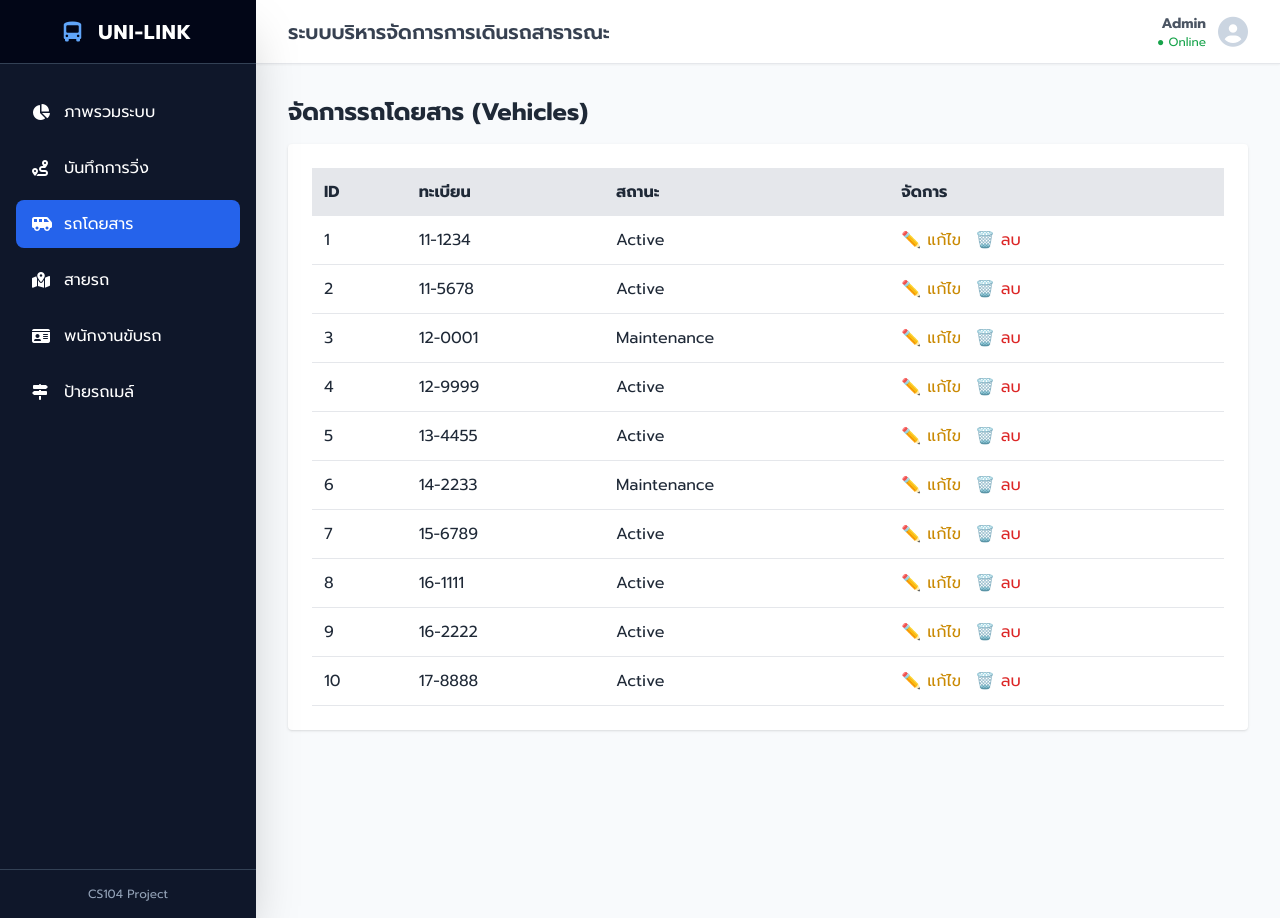
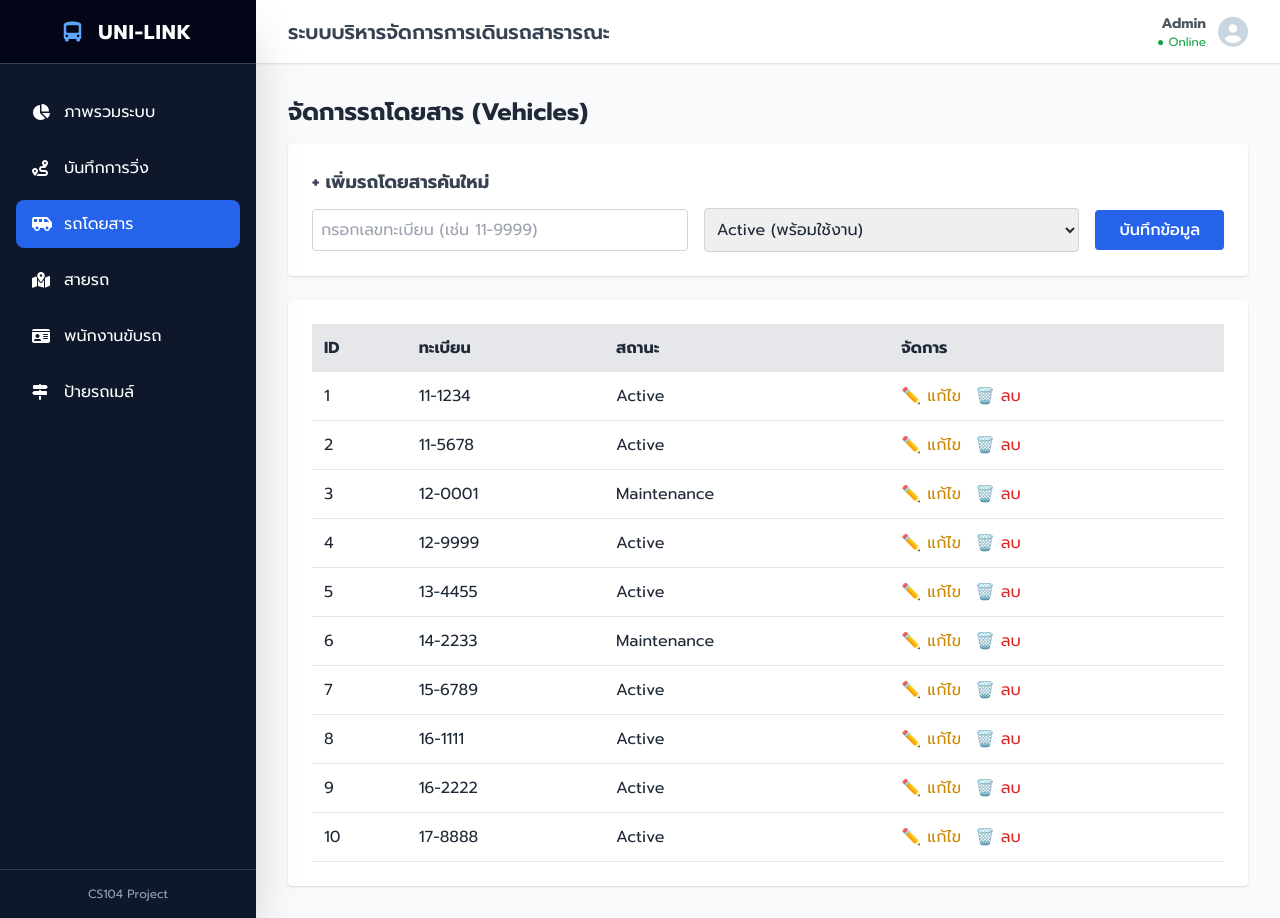
Before and after one commit to pkok00/CS104_RABus, a Flask app: page /vehicles in a window 1280 px wide. Run offline with Flask 3, Linux system fonts and the light colour scheme; data comes from the database, SQL or seed files in the repository; some libraries are stand-ins or nearby versions.

Commit message:
Add files via upload

```diff
--- a/templates/vehicles.html
+++ b/templates/vehicles.html
@@ -1,6 +1,26 @@
 {% extends 'base.html' %}
 {% block content %}
 <h2 class="text-2xl font-bold mb-4">จัดการรถโดยสาร (Vehicles)</h2>
+
+<div class="bg-white p-6 rounded shadow mb-6">
+    <h3 class="text-lg font-bold mb-3 text-gray-700">+ เพิ่มรถโดยสารคันใหม่</h3>
+    <form action="{{ url_for('add_vehicle') }}" method="POST" class="flex flex-col sm:flex-row gap-4 items-center">
+
+        <input type="text" name="plate_number" placeholder="กรอกเลขทะเบียน (เช่น 11-9999)" required
+               class="border border-gray-300 p-2 rounded w-full sm:flex-1 focus:outline-none focus:ring-2 focus:ring-blue-500">
+
+        <select name="status" class="border border-gray-300 p-2 rounded w-full sm:flex-1 focus:outline-none focus:ring-2 focus:ring-blue-500">
+            <option value="Active">Active (พร้อมใช้งาน)</option>
+            <option value="Maintenance">Maintenance (ซ่อมบำรุง)</option>
+        </select>
+
+        <button type="submit" class="bg-blue-600 hover:bg-blue-700 text-white px-6 py-2 rounded font-medium w-full sm:w-auto transition">
+            บันทึกข้อมูล
+        </button>
+
+    </form>
+</div>
+
 <div class="bg-white p-6 rounded shadow">
     <table class="w-full text-left">
         <tr class="bg-gray-200"><th class="p-3">ID</th><th class="p-3">ทะเบียน</th><th class="p-3">สถานะ</th><th class="p-3">จัดการ</th></tr>
```
